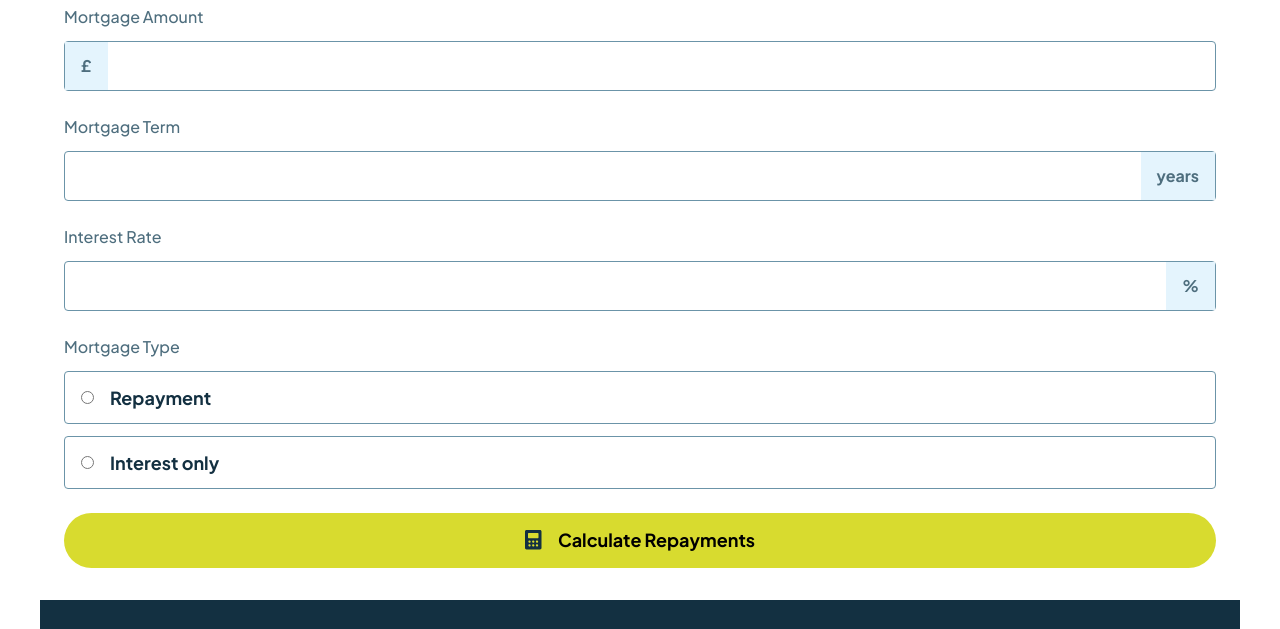
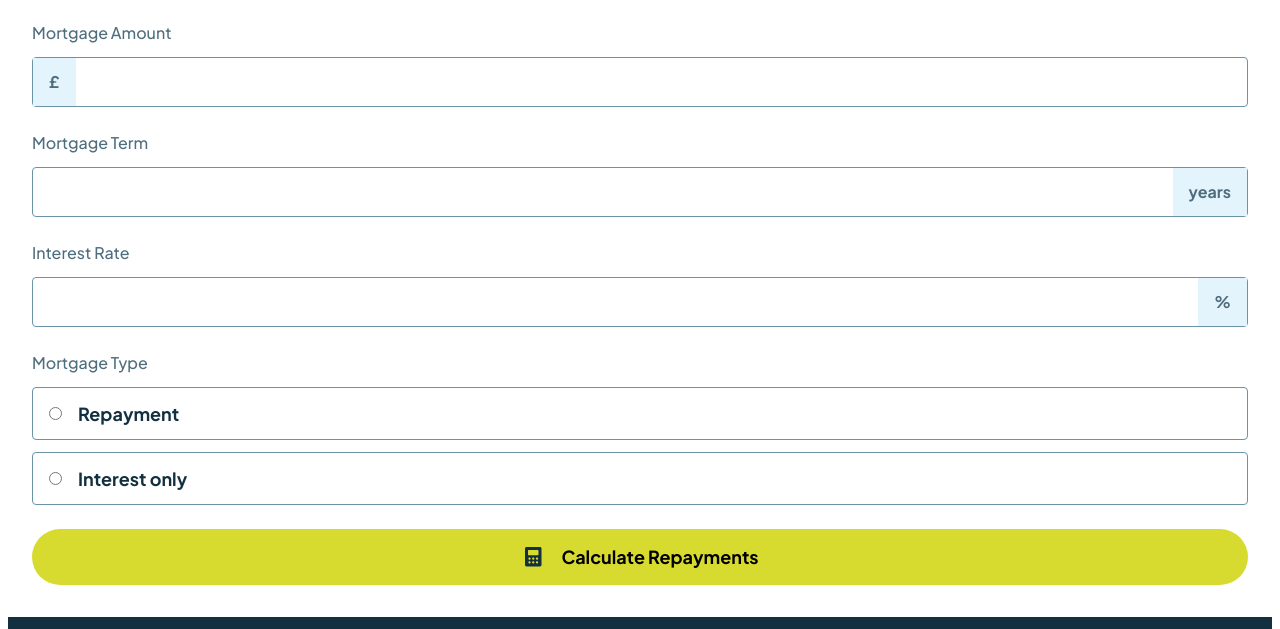
Before and after one commit to dhpcode/mortgage-repayment-calc, a plain HTML site: page index.html in a window 1280 px wide. Shown: the part 114-743 px from the top of the page. Drawn offline with Linux system fonts and the light colour scheme.

Commit message:
Fix container and buttons paddings

```diff
--- a/css/styles.css
+++ b/css/styles.css
@@ -81,8 +81,7 @@ select:-webkit-autofill:focus {
 .container {
 	width: 100%;
 	max-width: 1264px;
-	padding-left: 2rem;
-	padding-right: 2rem;
+	padding: 1rem 0;
 	margin-left: auto;
 	margin-right: auto;
 }
@@ -202,20 +201,39 @@ select:-webkit-autofill:focus {
 
 /* =======Button======= */
 .btn {
+	display: inline-block;
 	width: 100%;
 	border: none;
 	border-radius: 999px;
 	background-color: var(--lime-color);
-	padding: 1rem 2.5rem;
 	font-size: 1.125rem;
 	font-weight: 700;
 	line-height: 125%;
+	padding: 0;
 }
+
 .btn__inner {
-	display: flex;
+	width: 100%;
+	padding: 1rem 2.8rem;
+	display: inline-flex;
 	align-items: center;
 	justify-content: center;
 	gap: 1rem;
+}
+
+.btn__inner-image {
+	width: 24px;
+	height: 24px;
+	display: inline-flex;
+	justify-content: center;
+	align-items: center;
+	flex-shrink: 0;
+}
+
+.btn__inner-image img {
+	display: block;
+	width: 16.5px;
+	height: 19.5px;
 }
 
 /* =======Result Box======= */
--- a/index.html
+++ b/index.html
@@ -77,9 +77,13 @@
           <!-- Button -->
           <button class="btn">
             <span class="btn__inner">
-              <img src="images/calculator.svg" alt="Calculator" width="17" height="20">
-              <span>Calculate Repayments</span></button>
-          </span>
+              <span class="btn__inner-image">
+                <img src="images/calculator.svg" alt="Calculator" width="17" height="20">
+              </span>
+              <span>Calculate Repayments</span>
+            </span>
+          </button>
+
         </form>
       </div>
 
```
